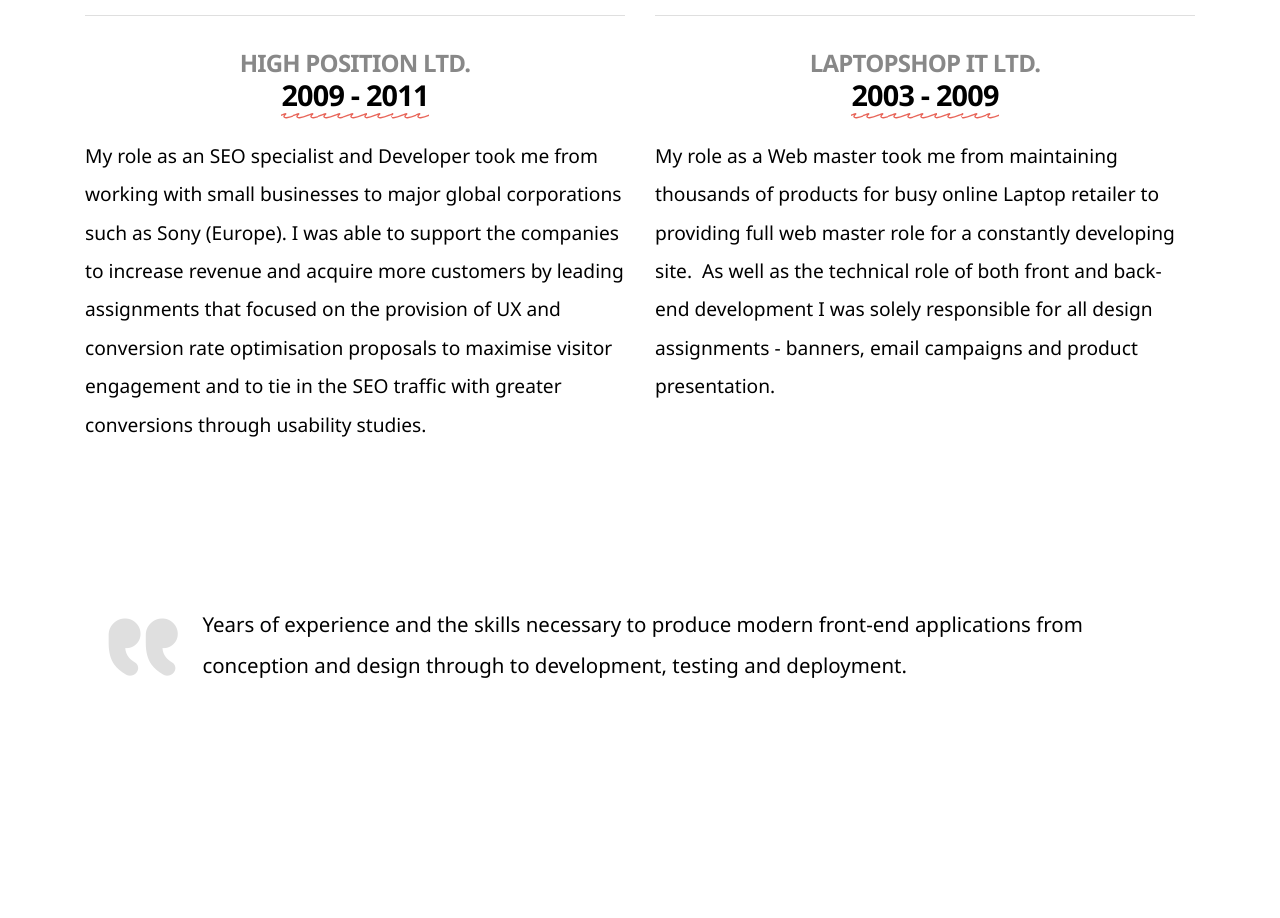
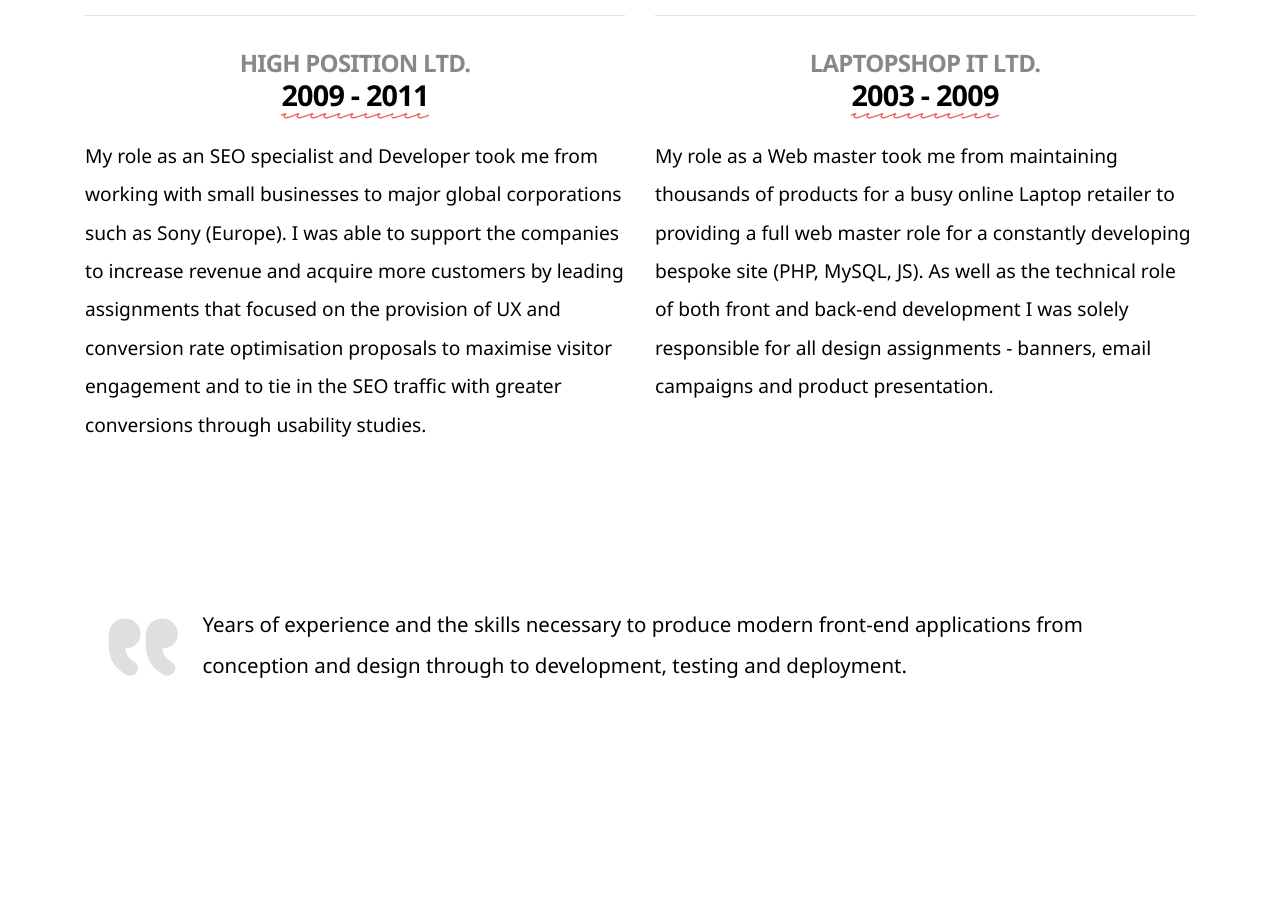
Before and after one commit to idlelimey/tim-cutting, a React (Create React App) app: page /cv in a window 1280 px wide. Shown: the part 2440-3358 px from the top of the page. Built offline with nearby package versions, Linux system fonts and the light colour scheme.

Commit message:
Update Content.js

```diff
--- a/src/Data/Content.js
+++ b/src/Data/Content.js
@@ -61,7 +61,7 @@ export const jobs = [
         'company': 'Laptopshop IT Ltd.',
         'period': '2003 - 2009',
         'content': [
-            'My role as a Web master took me from maintaining thousands of products for busy online Laptop retailer to providing full web master role for a constantly developing site.  As well as the technical role of both front and back-end development I was solely responsible for all design assignments - banners, email campaigns and product presentation.'
+            'My role as a Web master took me from maintaining thousands of products for a busy online Laptop retailer to providing a full web master role for a constantly developing bespoke site (PHP, MySQL, JS).  As well as the technical role of both front and back-end development I was solely responsible for all design assignments - banners, email campaigns and product presentation.'
         ]
     },
     {
```
